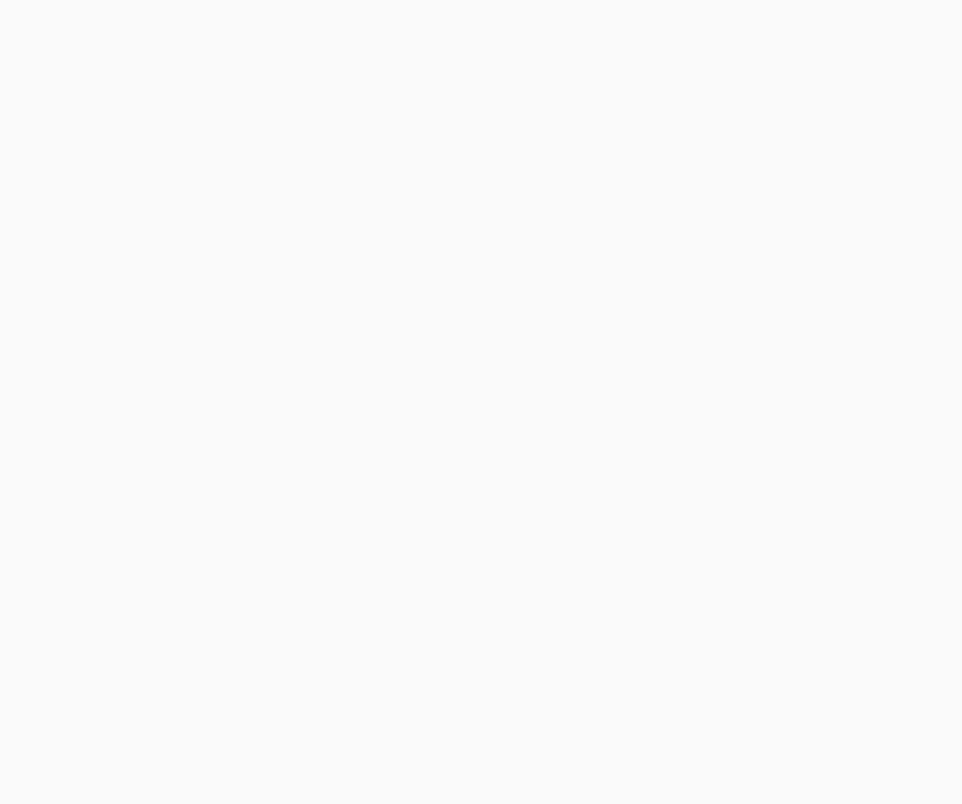
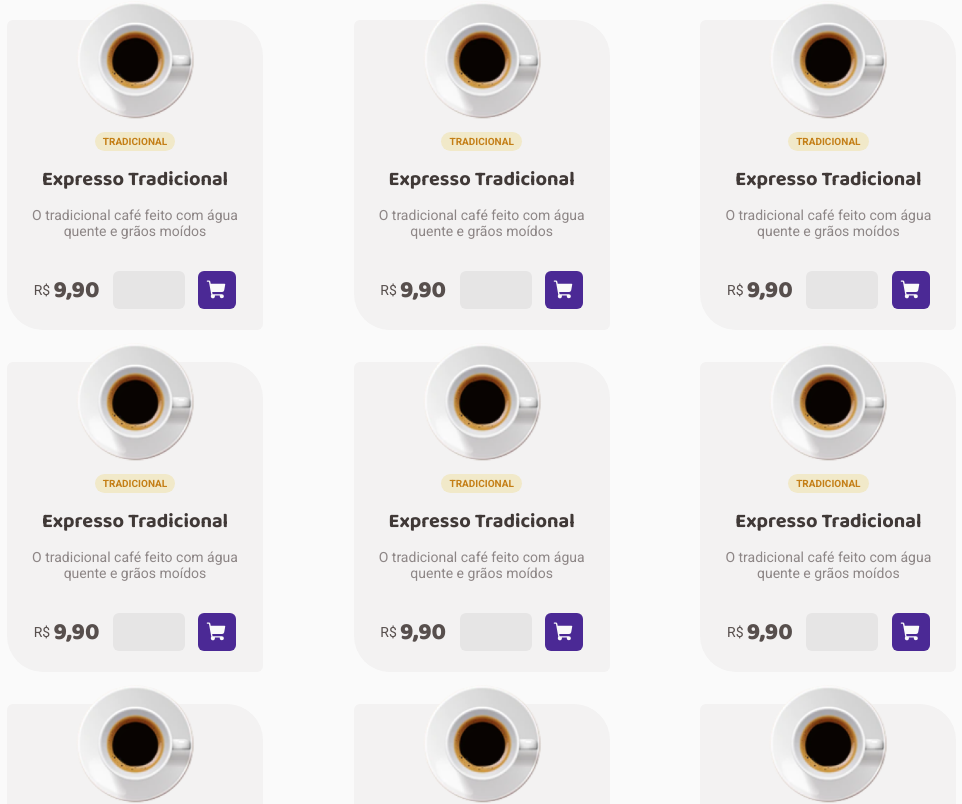
Before and after one commit to marcospaulo12345/coffee-delivery, a React (Vite) app: page / in a window 1280 px wide. Shown: the part 740-1544 px from the top of the page, without its empty margins (121-1083 px from the left). Before the commit the page ends 800 px from the top, so only its background shows below. Built offline with nearby package versions, Linux system fonts and the light colour scheme.

Commit message:
style(Home): Estilizando o CoffeeCard e a lista de cards

```diff
--- /dev/null
+++ b/src/components/CoffeeCard/index.tsx
@@ -0,0 +1,23 @@
+import { ShoppingCart } from 'phosphor-react'
+import coffee from '../../assets/coffee.svg'
+import { CoffeeCardContainer } from './styles'
+
+export function CoffeeCard() {
+  return (
+    <CoffeeCardContainer>
+      <img src={coffee} alt="" />
+      <span>Tradicional</span>
+      <h1>Expresso Tradicional</h1>
+      <p>O tradicional café feito com água quente e grãos moídos</p>
+      <div>
+        <span>
+          R$ <strong>9,90</strong>
+        </span>
+        <input type="number" />
+        <button>
+          <ShoppingCart size={22} weight="fill" />
+        </button>
+      </div>
+    </CoffeeCardContainer>
+  )
+}
--- /dev/null
+++ b/src/components/CoffeeCard/styles.ts
@@ -0,0 +1,86 @@
+import styled from 'styled-components'
+
+export const CoffeeCardContainer = styled.section`
+  width: 16rem;
+  height: 19.375rem;
+  display: flex;
+  flex-direction: column;
+  align-items: center;
+  justify-content: space-between;
+  margin-bottom: 1rem;
+  padding: 0 1.25rem;
+
+  background: ${(props) => props.theme['gray-200']};
+  border-radius: 6px 36px;
+
+  img {
+    margin-top: -1.2rem;
+  }
+
+  & > span {
+    font-size: 0.625rem;
+    font-weight: 700;
+    text-transform: uppercase;
+    color: ${(props) => props.theme['yellow-300']};
+    background: ${(props) => props.theme['yellow-100']};
+    padding: 0.25rem 0.5rem;
+    border-radius: 10px;
+  }
+
+  h1 {
+    font-family: 'Baloo 2', sans-serif;
+    font-size: 1.25rem;
+    font-weight: 700;
+    text-align: center;
+    color: ${(props) => props.theme['gray-800']};
+  }
+
+  p {
+    text-align: center;
+    font-size: 0.875rem;
+    color: ${(props) => props.theme['gray-600']};
+  }
+
+  & > div {
+    width: 100%;
+    display: flex;
+    align-items: center;
+    justify-content: space-around;
+    margin: 1.25rem 0;
+
+    span {
+      display: flex;
+      font-size: 0.875rem;
+      font-weight: 400;
+      align-items: center;
+      gap: 0.2rem;
+
+      strong {
+        font-family: 'Baloo 2', sans-serif;
+        font-size: 1.5rem;
+        font-weight: 800;
+      }
+    }
+
+    input {
+      width: 72px;
+      height: 38px;
+      border: none;
+      background: ${(props) => props.theme['gray-400']};
+      border-radius: 6px;
+    }
+
+    button {
+      background: ${(props) => props.theme['purple-300']};
+      border: none;
+      width: 38px;
+      height: 38px;
+      color: ${(props) => props.theme['gray-100']};
+      border-radius: 6px;
+      display: flex;
+      align-items: center;
+      justify-content: center;
+      cursor: pointer;
+    }
+  }
+`
--- a/src/components/Header/styles.ts
+++ b/src/components/Header/styles.ts
@@ -7,7 +7,7 @@ export const HeaderContainer = styled.header`
   background: ${(props) => props.theme['gray-100']};
   justify-content: space-between;
   align-items: center;
-  padding: 2rem 10rem;
+  padding: 2rem 8rem 2rem 8rem;
 `
 
 export const Actions = styled.div`
--- a/src/pages/Home/index.tsx
+++ b/src/pages/Home/index.tsx
@@ -2,6 +2,7 @@ import { ShoppingCart, Package, Timer, Coffee } from 'phosphor-react'
 
 import imageHome from '../../assets/ImagemHome.svg'
 import {
+  CoffeeList,
   HomeContainer,
   HomeIntro,
   HomeIntroLeft,
@@ -9,6 +10,7 @@ import {
   IntroItems,
   Item,
 } from './styles'
+import { CoffeeCard } from '../../components/CoffeeCard'
 
 export function Home() {
   return (
@@ -53,6 +55,22 @@ export function Home() {
           <img src={imageHome} alt="" />
         </HomeIntroRight>
       </HomeIntro>
+      <CoffeeList>
+        <h1>Nossos cafés</h1>
+
+        <div>
+          <CoffeeCard />
+          <CoffeeCard />
+          <CoffeeCard />
+          <CoffeeCard />
+          <CoffeeCard />
+          <CoffeeCard />
+          <CoffeeCard />
+          <CoffeeCard />
+          <CoffeeCard />
+          <CoffeeCard />
+        </div>
+      </CoffeeList>
     </HomeContainer>
   )
 }
--- a/src/pages/Home/styles.ts
+++ b/src/pages/Home/styles.ts
@@ -1,17 +1,25 @@
 import styled from 'styled-components'
+
+import backgroundHome from '../../assets/backgroundHome.svg'
 
 export const HomeContainer = styled.main`
   display: flex;
   flex-direction: column;
-
-  padding: 0 10rem;
 `
 
 export const HomeIntro = styled.div`
-  width: 100%;
-  height: 100vh;
+  background-image: url(${backgroundHome});
+  background-position: center;
+  background-repeat: no-repeat;
+  background-size: 100%;
+
   display: flex;
   align-items: center;
+  justify-content: space-between;
+  padding: 0 8rem 0 8rem;
+  width: 100%;
+  height: 544px;
+  margin-top: 6.5rem;
 `
 
 export const HomeIntroLeft = styled.div`
@@ -19,7 +27,7 @@ export const HomeIntroLeft = styled.div`
   flex-direction: column;
   gap: 1rem;
 
-  h1 {
+  & > h1 {
     color: ${(props) => props.theme['gray-900']};
     font-family: 'Baloo 2', sans-serif;
     font-weight: 800;
@@ -72,4 +80,27 @@ export const Item = styled.div`
   }
 `
 
-export const HomeIntroRight = styled.div``
+export const HomeIntroRight = styled.div`
+  @media (max-width: 768px) {
+    display: none;
+  }
+`
+
+export const CoffeeList = styled.div`
+  margin-top: 1rem;
+  padding: 0 8rem 0 8rem;
+  & > h1 {
+    color: ${(props) => props.theme['gray-800']};
+    font-family: 'Baloo 2', sans-serif;
+    font-weight: 800;
+    font-size: 2rem;
+    line-height: 1.3;
+  }
+
+  & > div {
+    margin-top: 3.375rem;
+    display: grid;
+    grid-template-columns: repeat(auto-fit, minmax(16rem, 1fr));
+    gap: 1rem;
+  }
+`
```
Also changed, not shown: src/assets/backgroundHome.svg (added), src/assets/coffee.svg (added).
